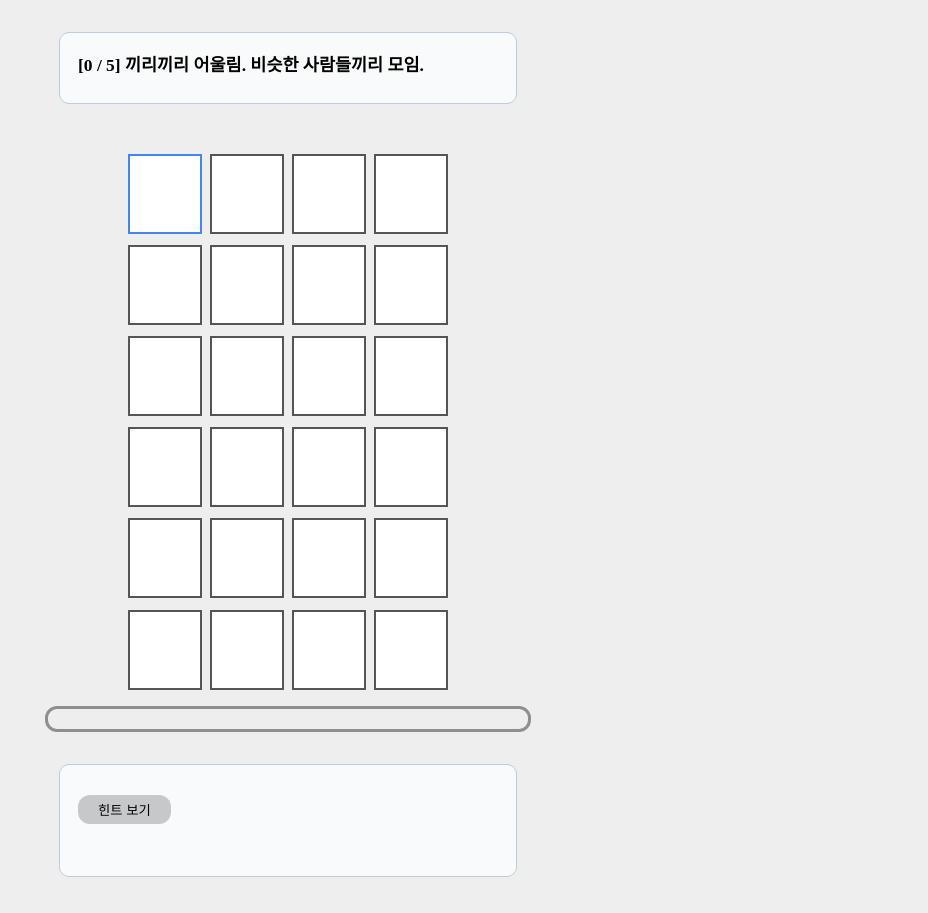
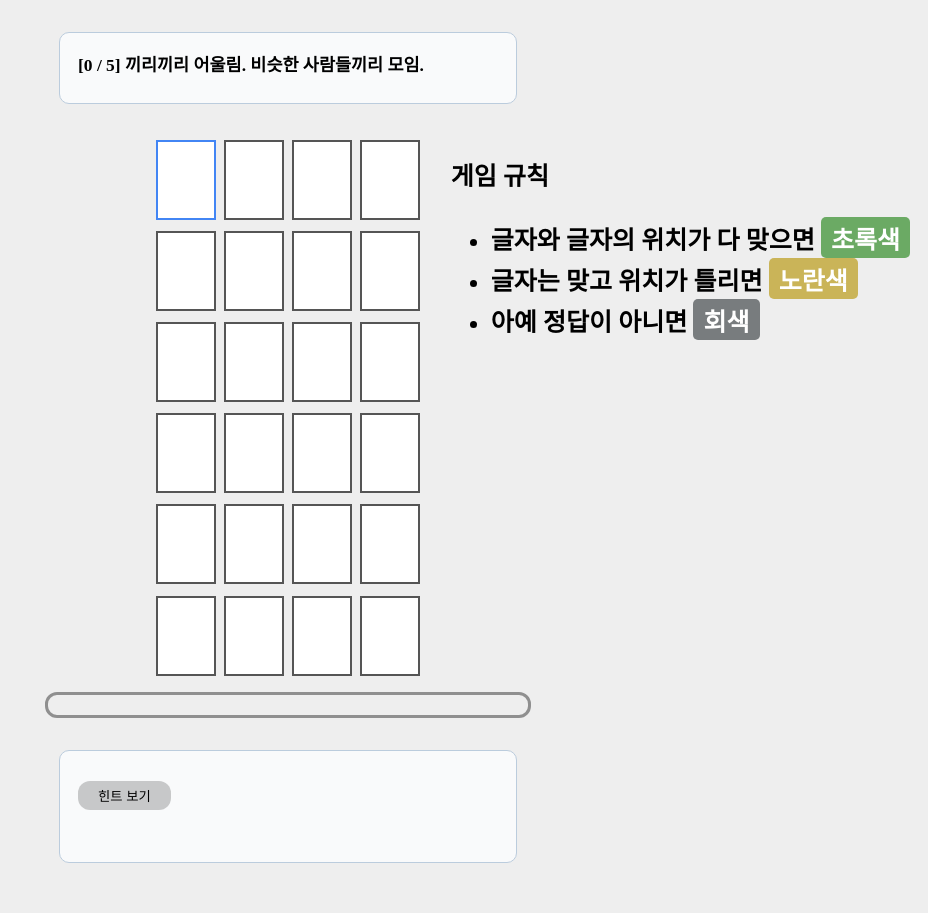
Before and after one commit to LPRS1234/chatappreal-modified, a website: page public/index.html in a window 1280 px wide. Shown: the whole page, without its empty margins (352-1280 px from the left). Drawn offline with Linux system fonts and the light colour scheme.

Commit message:
style_plus

```diff
--- a/public/index.html
+++ b/public/index.html
@@ -33,6 +33,21 @@
     <div class="wordle-row" data-row="5">
       <span class="wordle-box"></span><span class="wordle-box"></span><span class="wordle-box"></span><span class="wordle-box"></span>
     </div>
+
+    <h1 class="game_des">
+      게임 규칙 <br>
+      <ul>
+        <li>
+          글자와 글자의 위치가 다 맞으면 <span class="green">초록색</span><br>
+        </li>
+        <li>
+          글자는 맞고 위치가 틀리면 <span class="yellow">노란색</span> <br>
+        </li>
+        <li>
+          아예 정답이 아니면 <span class="grey">회색</span>
+        </li>
+      </ul>
+    </h1>
     <!-- 숨겨진 input은 script.js에서 자동 생성 -->
   </div>
 
--- a/public/style.css
+++ b/public/style.css
@@ -4,8 +4,10 @@ body { background:#eee; min-height:100vh;}
   flex-direction: column;
   gap: 0.7em;
   max-width: 320px;
-  margin: 50px auto;
+  margin: auto auto;
   margin-bottom: 0;
+  position: relative;
+  padding: 0px 500px;
 }
 .wordle-row {
   display: flex;
@@ -88,3 +90,28 @@ body { background:#eee; min-height:100vh;}
   padding: 10px 30px;
   border-radius: 12px;
 }
+
+.game_des {
+  position: absolute;
+  right: 10px;
+  font-size: 25px;
+}
+
+.yellow {
+  background-color: #CAB458;
+}
+
+.green {
+  background-color: #6BAA64;
+}
+
+.grey {
+  background-color: #787C7E;
+}
+
+.green, .yellow, .grey {
+  display: inline-block;
+  padding: 0.1em 0.4em;
+  border-radius: 5px;
+  color: white;
+}
```
